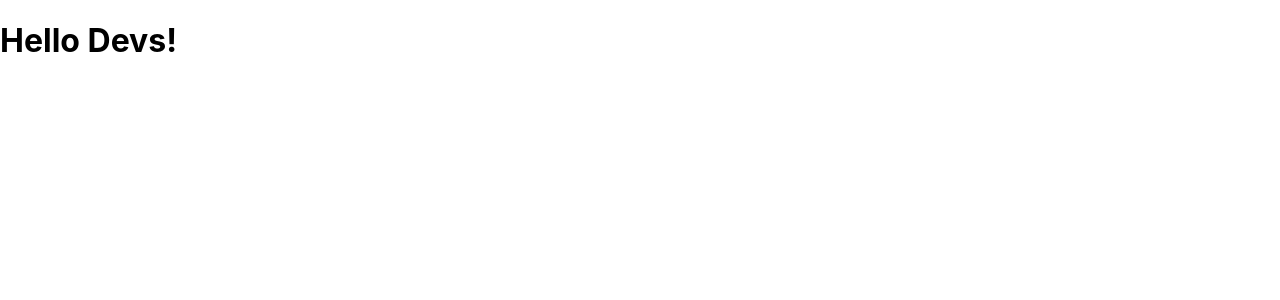
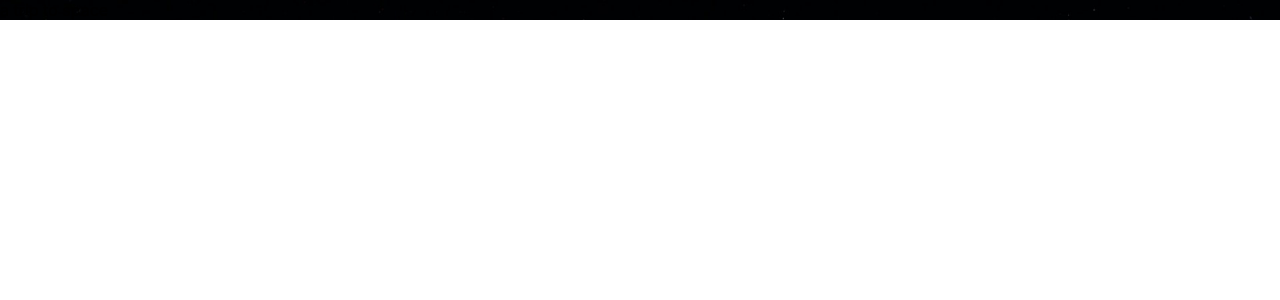
Before and after one commit to traviswilliams997/parallax, a React (Create React App) app in the folder parallax-react/: page / in a window 1280 px wide. Shown: the top 300 px of the page. Built offline with nearby package versions, Linux system fonts and the light colour scheme.

Commit message:
Add component to js file

```diff
--- a/parallax-react/src/App.js
+++ b/parallax-react/src/App.js
@@ -1,8 +1,8 @@
-
+import ImageOne from "./components/ImageOne";
 function App() {
   return (
     <div>
-      <h1>Hello Devs!</h1>
+      <ImageOne />
 
     </div>
   );
--- a/parallax-react/src/components/ImageOne.js
+++ b/parallax-react/src/components/ImageOne.js
@@ -3,7 +3,7 @@
 
 
 const ImageOne = () => (
-    <Parallax bgImage={Nasa} strength={800}>
+    <Parallax className='image' bgImage={Nasa} strength={800}>
         <div className= 'content'>
             <span className = 'img-txt'>a trip to space </span>
         </div>
```
